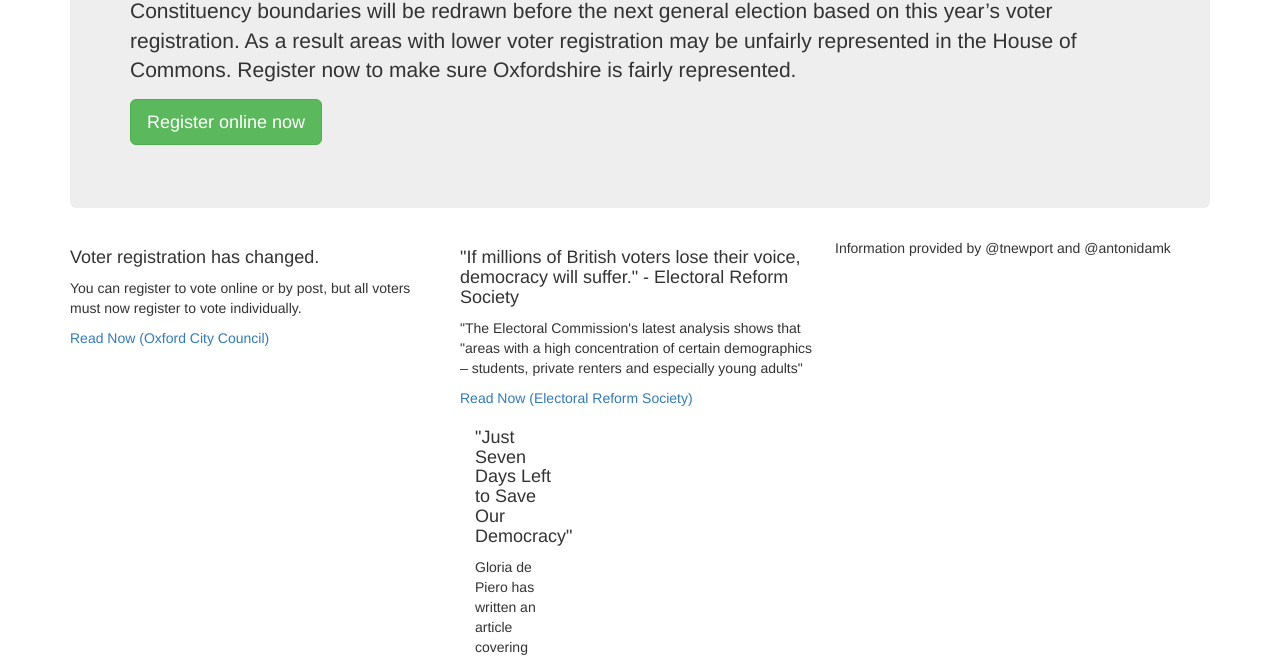
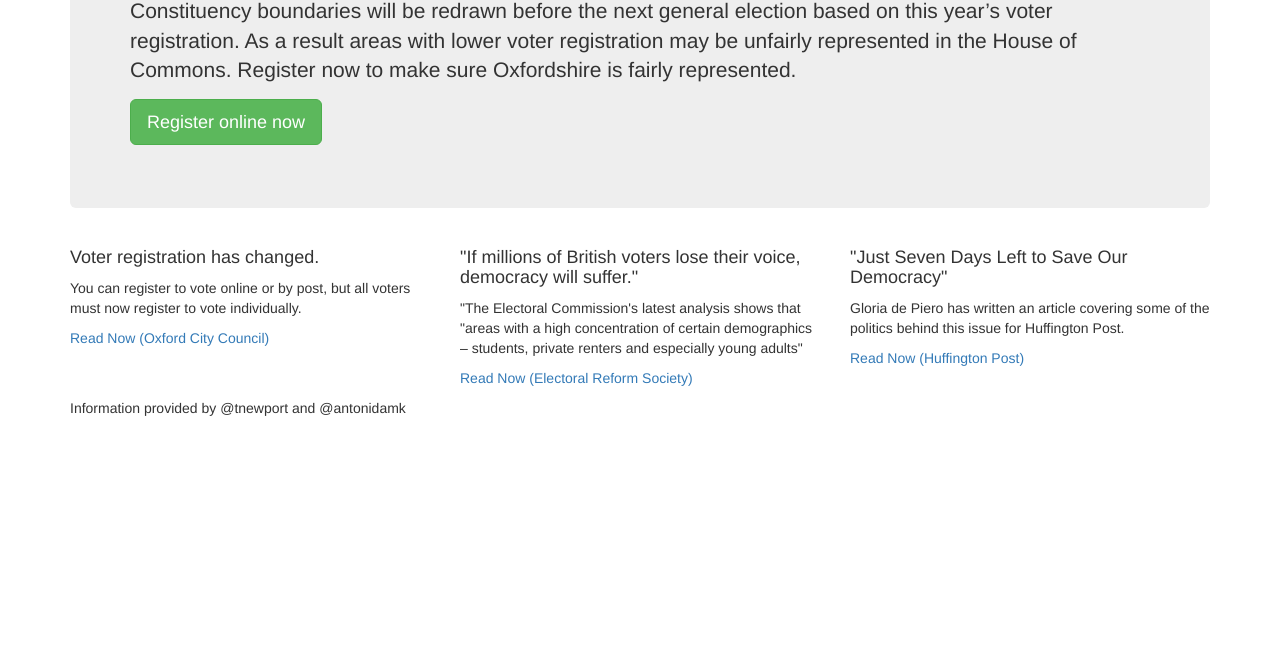
Before and after one commit to tomnewport/tomnewport.github.io, a plain HTML site: page voter_reg_2015/index.htm in a window 1280 px wide. Shown: the part 151-808 px from the top of the page. Drawn offline with nearby package versions, Linux system fonts and the light colour scheme.

Commit message:
Used bootstrap template

```diff
--- a/voter_reg_2015/index.htm
+++ b/voter_reg_2015/index.htm
@@ -34,10 +34,11 @@
           </p>
         </div>
         <div class="col-lg-4">
-          <h4>"If millions of British voters lose their voice, democracy will suffer." - Electoral Reform Society</h4>
+          <h4>"If millions of British voters lose their voice, democracy will suffer."</h4>
           <p>"The Electoral Commission's latest analysis shows that "areas with a high concentration of certain demographics – students, private renters and especially young adults"</p>
           <p>
           <a href="http://www.electoral-reform.org.uk/voter-registration">Read Now (Electoral Reform Society)</a>
+        </div>
         <div class="col-lg-4">
           <h4>"Just Seven Days Left to Save Our Democracy"</h4>
           <p>Gloria de Piero has written an article covering some of the politics behind this issue for Huffington Post.</p>
```
